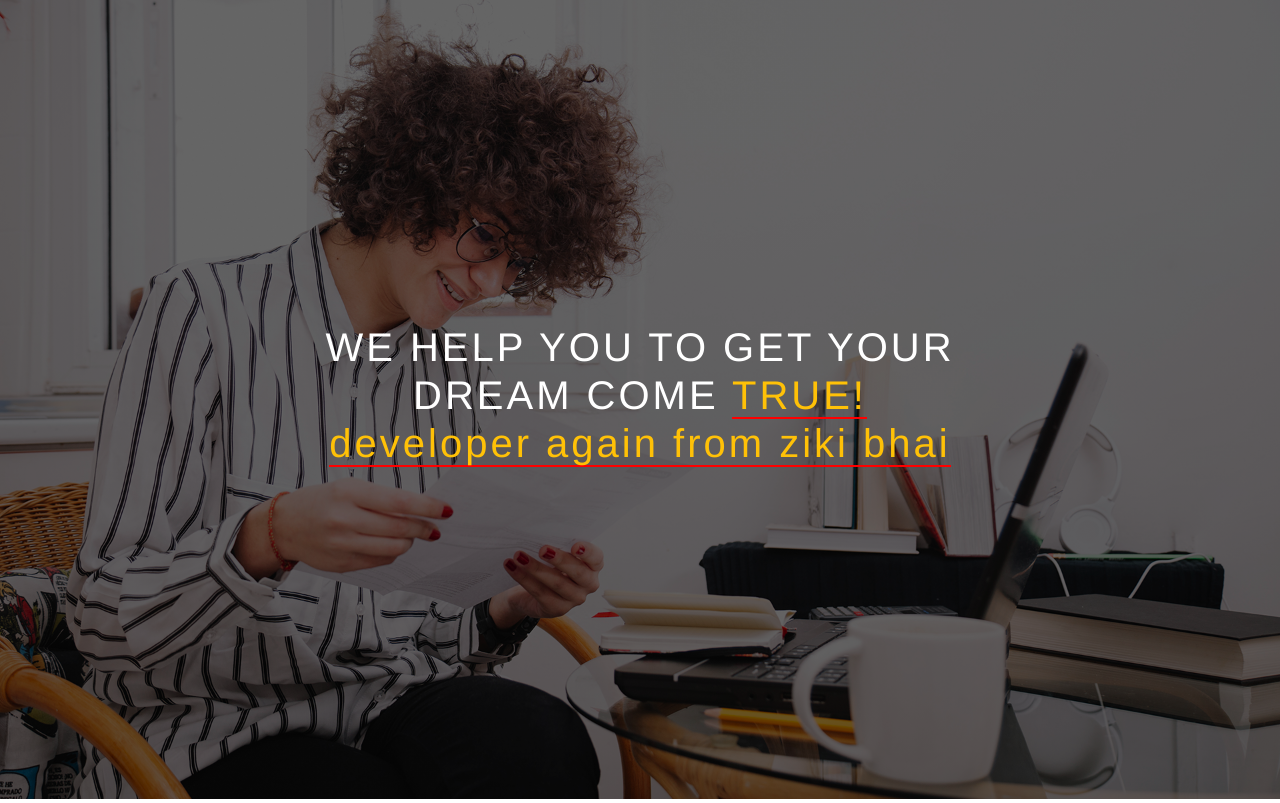
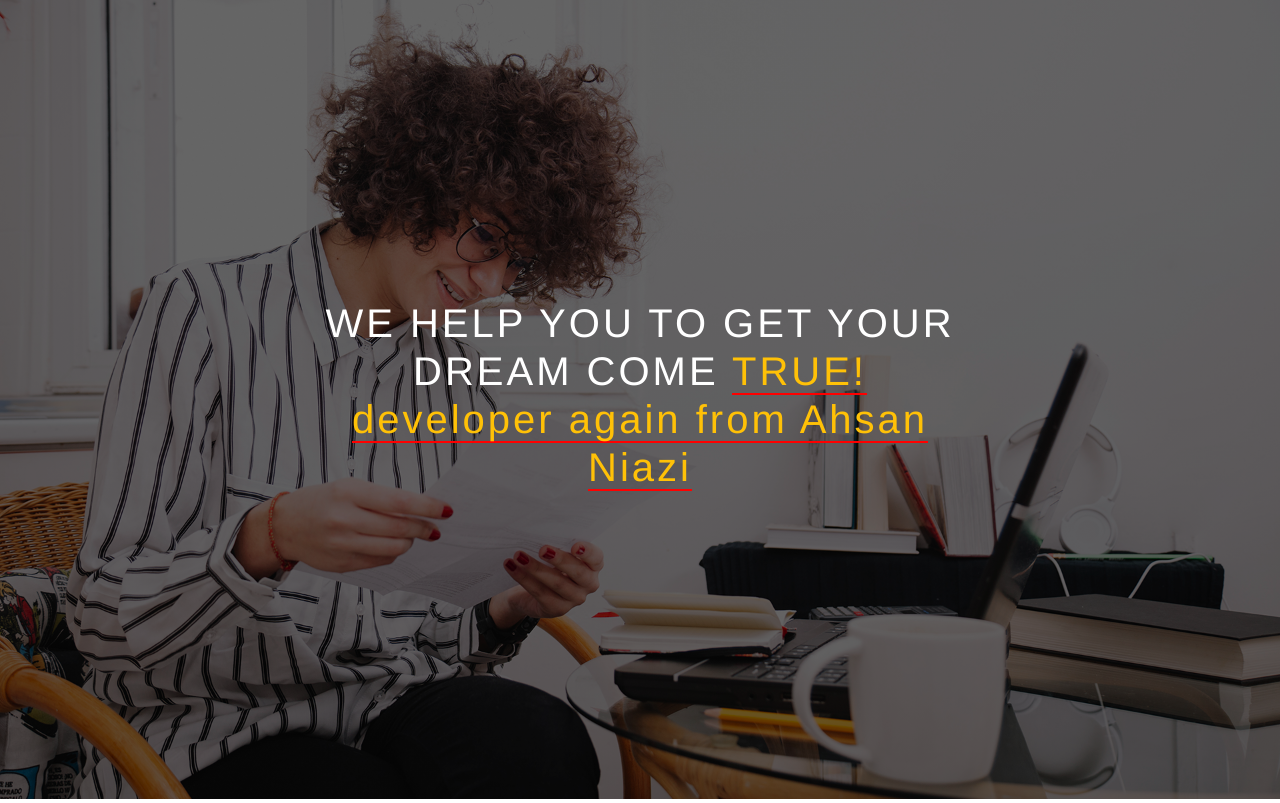
Before and after one commit to fahadmunir78617/PlacementSystem1, a PHP site: page / in a window 1280 px wide. Shown: the part 77-880 px from the top of the page. Run offline with PHP 8.4, Linux system fonts and the light colour scheme; data that the repository does not hold is empty.

Commit message:
index.php change

```diff
--- a/index.php
+++ b/index.php
@@ -234,7 +234,7 @@ include "dbcon.php";
 <section class="img-header-bg">
     <div class="header-upper-content">
         <h1 style="letter-spacing: 3px;">WE HELP YOU TO GET YOUR DREAM COME
-            <span class="text-warning" style="border-bottom: 2px solid red;"> TRUE! developer again from ziki bhai
+            <span class="text-warning" style="border-bottom: 2px solid red;"> TRUE! developer again from Ahsan Niazi
 
     </span>
         </h1>
```
